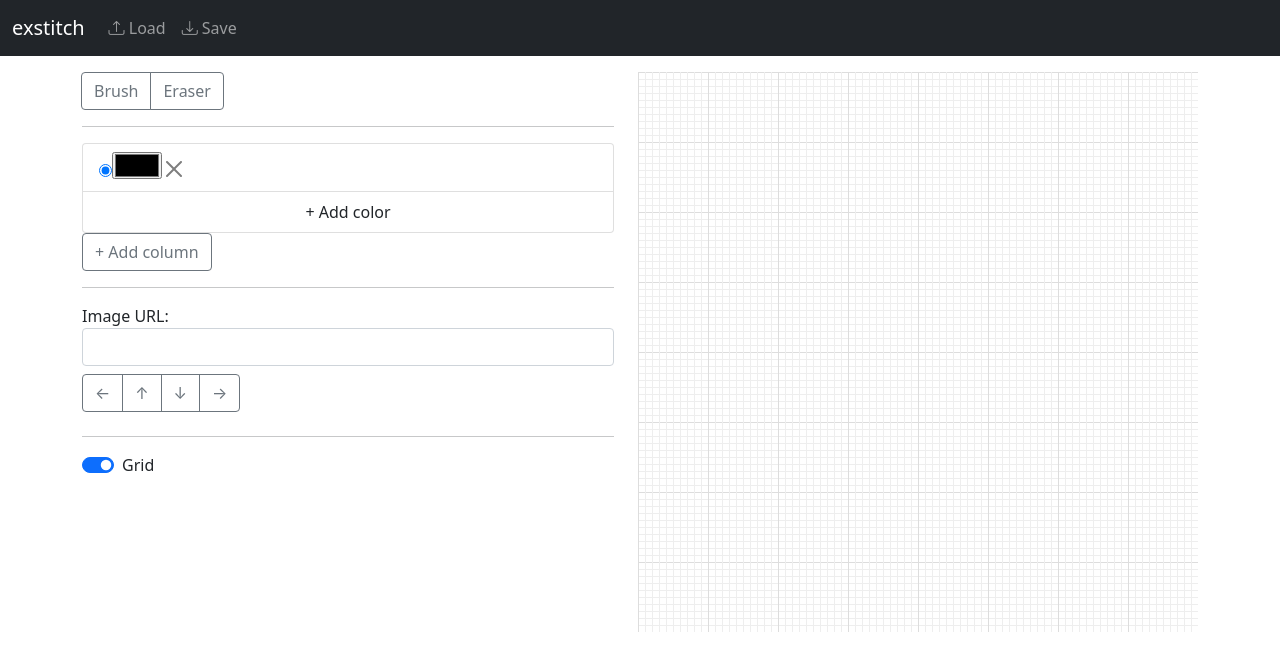
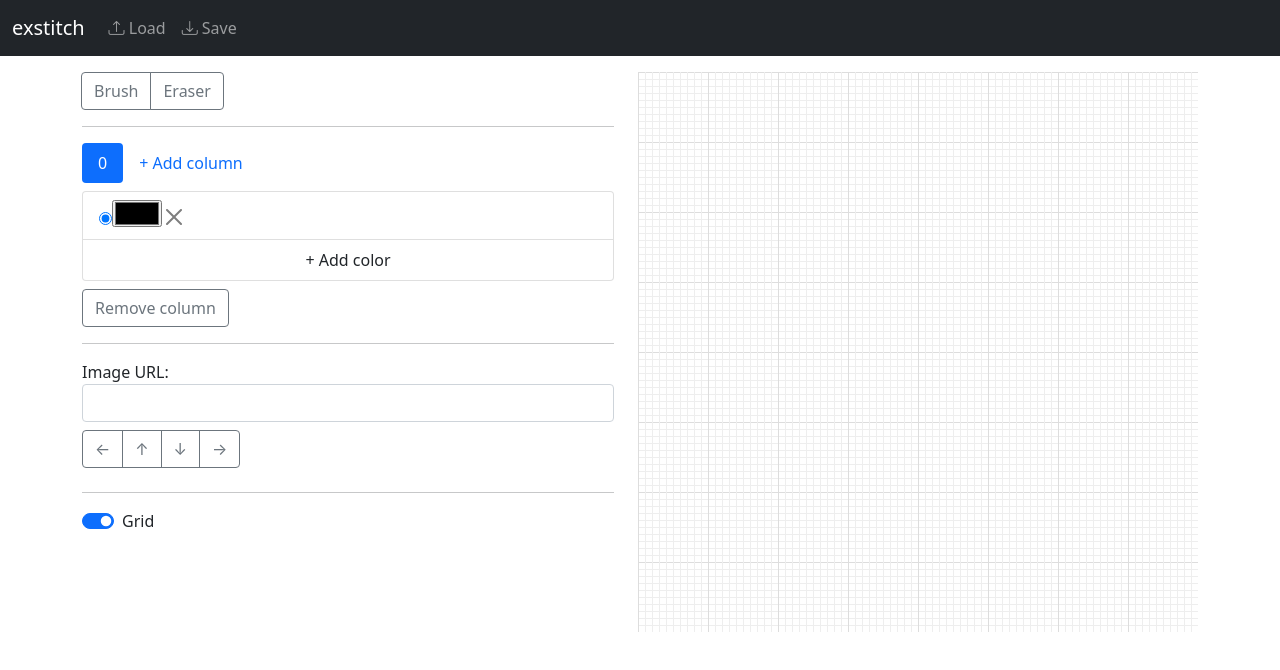
Before and after one commit to monman53/exstitch, a React (Create React App) app: page / in a window 1280 px wide. Shown: the top 670 px of the page. Built offline with nearby package versions, Linux system fonts and the light colour scheme.

Commit message:
Implement column visual

```diff
--- a/src/Cloth.tsx
+++ b/src/Cloth.tsx
@@ -45,6 +45,7 @@ export function ClothCanvas(props: any) {
     const height = state.cloth.nh * state.cloth.dh;
     const width = state.cloth.nw * state.cloth.dw;
     ctx.clearRect(0, 0, width, height);
+    const column_idx = state.palette.columns.findIndex(column => column.key === state.palette.selectedColumns);
     for (let i = 0; i < state.cloth.nh; i++) {
       for (let j = 0; j < state.cloth.nw; j++) {
         const h = i * state.cloth.dh;
@@ -52,7 +53,7 @@ export function ClothCanvas(props: any) {
         const palette_id = state.cloth.data[i * state.cloth.nw + j];
         if (palette_id >= 0) {
           //TODO: Optimize here
-          const color = state.palette.columns[state.palette.selectedColumns].colors.find(color => color.key === palette_id);
+          const color = state.palette.columns[column_idx].colors.find(color => color.key === palette_id);
           if (color !== undefined) {
             ctx.fillStyle = color.value;
             ctx.fillRect(w, h, state.cloth.dw, state.cloth.dh)
@@ -83,15 +84,17 @@ export function ClothCanvas(props: any) {
     const i = Math.floor(y / state.cloth.dh);
     const j = Math.floor(x / state.cloth.dw);
 
+    const column_idx = state.palette.columns.findIndex(column => column.key === state.palette.selectedColumns);
+
     let next_state = -1;
     if (state.palette.brushType === 1) {
-      next_state = state.palette.columns[state.palette.selectedColumns].selected;
+      next_state = state.palette.columns[column_idx].selected;
     }
 
     // Ignore when selected color is no longer existed.
-    const colors = state.palette.columns[state.palette.selectedColumns].colors;
+    const colors = state.palette.columns[column_idx].colors;
     //TODO: Optimize here
-    const array_idx = colors.findIndex(color => color.key === state.palette.columns[state.palette.selectedColumns].selected);
+    const array_idx = colors.findIndex(color => color.key === state.palette.columns[column_idx].selected);
     if (array_idx === -1) {
       return;
     }
--- a/src/Palette.tsx
+++ b/src/Palette.tsx
@@ -67,7 +67,16 @@ export function Palette() {
     return () => {
       let palette = state.palette;
       palette.selectedColumns = column_key;
-      palette.columns[palette.selectedColumns].selected = key;
+      const column_idx = palette.columns.findIndex(column => column.key === column_key);
+      palette.columns[column_idx].selected = key;
+      setState({ ...state, palette: palette })
+    }
+  };
+
+  const handleColumnSelectedChange = (column_key: number) => {
+    return () => {
+      let palette = state.palette;
+      palette.selectedColumns = column_key;
       setState({ ...state, palette: palette })
     }
   };
@@ -77,11 +86,12 @@ export function Palette() {
       const new_color = event.target.value;
       const palette = state.palette;
       //TODO: Optimize here
-      const array_idx = palette.columns[column_key].colors.findIndex(color => color.key === key);
+      const column_idx = palette.columns.findIndex(column => column.key === column_key);
+      const array_idx = palette.columns[column_idx].colors.findIndex(color => color.key === key);
       if (array_idx !== -1) {
         palette.selectedColumns = column_key;
-        palette.columns[column_key].selected = key;
-        palette.columns[column_key].colors[array_idx].value = new_color;
+        palette.columns[column_idx].selected = key;
+        palette.columns[column_idx].colors[array_idx].value = new_color;
         setState({ ...state, palette: palette })
       }
     }
@@ -93,13 +103,28 @@ export function Palette() {
     if (len === 0) {
       palette.columns.push(initColumnState);
     } else {
-      let new_column = clone(palette.columns[len - 1]);
+      const column_idx = palette.columns.findIndex(column => column.key === palette.selectedColumns);
+      let new_column = clone(palette.columns[column_idx]);
       new_column.key = palette.columnKeyCounter;
       palette.columns.push(new_column);
     }
+    palette.selectedColumns = palette.columnKeyCounter;
     palette.columnKeyCounter += 1;
     setState({ ...state, palette: palette })
   };
+
+  const handleRemoveColumn = (key: number) => {
+    return () => {
+      const palette = state.palette;
+      //TODO: Optimize here
+      const column_idx = palette.columns.findIndex(column => column.key === key);
+      if (column_idx !== -1) {
+        // Delete one element
+        palette.columns.splice(column_idx, 1);
+      }
+      setState({ ...state, palette: palette })
+    }
+  }
 
   const handleAddColor = () => {
     const palette = state.palette;
@@ -127,9 +152,28 @@ export function Palette() {
 
   return (
     <div>
+      {/* Tabs */}
+      <ul className="nav nav-pills">
         {state.palette.columns.map((column) => {
+          const active = column.key === state.palette.selectedColumns ? "active" : "";
           return (
-          <div className="list-group">
+            <li className="nav-item">
+              <button className={"nav-link " + active} onClick={handleColumnSelectedChange(column.key)}>{column.key}</button>
+            </li>
+          );
+        })}
+        <li className="nav-item">
+          <button className="nav-link btn btn-outline-secondary" onClick={handleAddColumn}>+ Add column</button>
+        </li>
+      </ul>
+
+      {/* Color list */}
+      <div className="mt-2">
+        {state.palette.columns.map((column) => {
+          const visibility = column.key === state.palette.selectedColumns ? "" : "d-none";
+          return (
+            <div className={"" + visibility}>
+              <div className={"list-group"}>
                 {column.colors.map((color) => {
                   const key = color.key;
                   const id = "color_input_" + String(column.key) + " " + String(key);
@@ -144,9 +188,11 @@ export function Palette() {
                 })}
                 <button className="list-group-item" onClick={handleAddColor}>+ Add color</button>
               </div>
+              <button className="btn btn-outline-secondary mt-2" onClick={handleRemoveColumn(column.key)}>Remove column</button>
+            </div>
           );
         })}
-      <button className="btn btn-outline-secondary" onClick={handleAddColumn}>+ Add column</button>
+      </div>
     </div>
   );
 }
```
Lines whose indentation alone changed are shown as unchanged.
